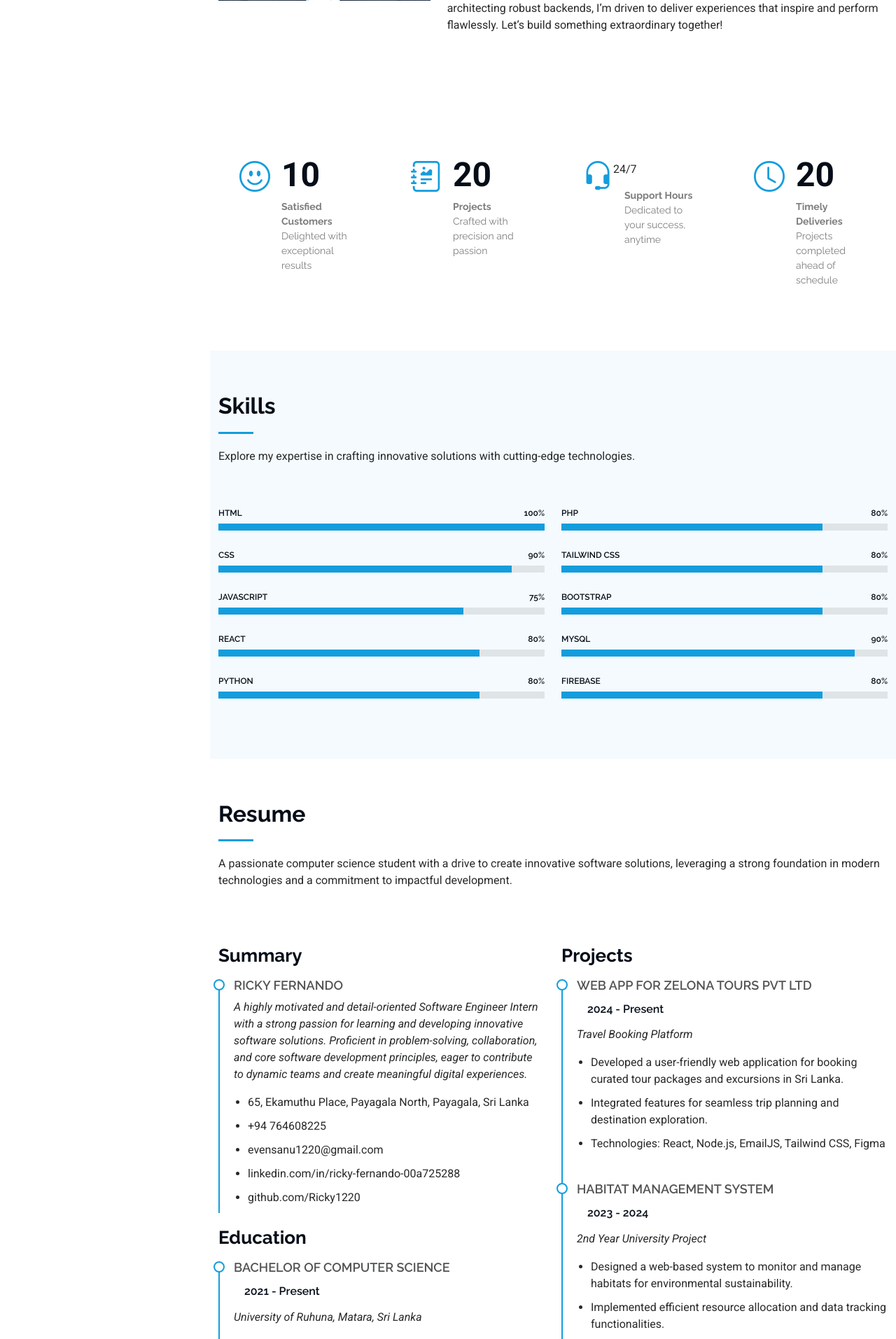
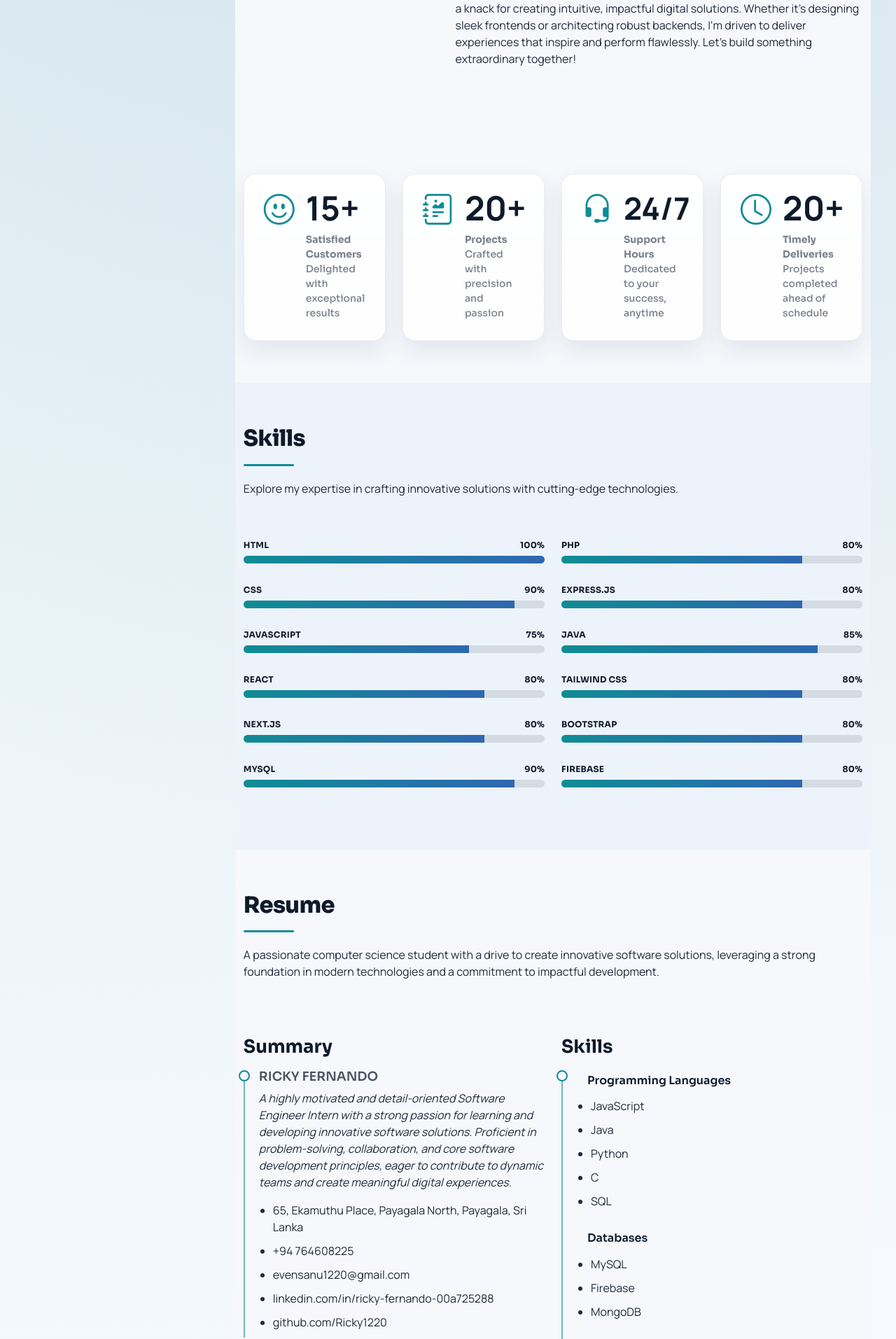
Before and after one commit to Ricky1220/portfolio, a PHP site: page / in a window 1280 px wide. Shown: the part 1483-3396 px from the top of the page at 70% size. Run offline with PHP 8.4, Linux system fonts and the light colour scheme.

Commit message:
Initial portfolio website

```diff
--- a/assets/css/main.css
+++ b/assets/css/main.css
@@ -12,43 +12,55 @@
 --------------------------------------------------------------*/
 /* Fonts */
 :root {
-  --default-font: "Roboto",  system-ui, -apple-system, "Segoe UI", Roboto, "Helvetica Neue", Arial, "Noto Sans", "Liberation Sans", sans-serif, "Apple Color Emoji", "Segoe UI Emoji", "Segoe UI Symbol", "Noto Color Emoji";
-  --heading-font: "Raleway",  sans-serif;
-  --nav-font: "Poppins",  sans-serif;
+  --default-font: "Manrope", system-ui, -apple-system, "Segoe UI", sans-serif;
+  --heading-font: "Sora", sans-serif;
+  --nav-font: "Manrope", sans-serif;
 }
 
 /* Global Colors - The following color variables are used throughout the website. Updating them here will change the color scheme of the entire website */
 :root {
-  --background-color: #ffffff; /* Background color for the entire website, including individual sections */
-  --default-color: #272829; /* Default color used for the majority of the text content across the entire website */
-  --heading-color: #050d18; /* Color for headings, subheadings and title throughout the website */
-  --accent-color: #149ddd; /* Accent color that represents your brand on the website. It's used for buttons, links, and other elements that need to stand out */
-  --surface-color: #ffffff; /* The surface color is used as a background of boxed elements within sections, such as cards, icon boxes, or other elements that require a visual separation from the global background. */
-  --contrast-color: #ffffff; /* Contrast color for text, ensuring readability against backgrounds of accent, heading, or default colors. */
+  --background-color: #f6f8fc;
+  /* Background color for the entire website, including individual sections */
+  --default-color: #1f2a3c;
+  /* Default color used for the majority of the text content across the entire website */
+  --heading-color: #0e1a2b;
+  /* Color for headings, subheadings and title throughout the website */
+  --accent-color: #0f8c95;
+  /* Accent color that represents your brand on the website. It's used for buttons, links, and other elements that need to stand out */
+  --surface-color: #ffffff;
+  /* The surface color is used as a background of boxed elements within sections, such as cards, icon boxes, or other elements that require a visual separation from the global background. */
+  --contrast-color: #ffffff;
+  /* Contrast color for text, ensuring readability against backgrounds of accent, heading, or default colors. */
 }
 
 /* Nav Menu Colors - The following color variables are used specifically for the navigation menu. They are separate from the global colors to allow for more customization options */
 :root {
-  --nav-color: #a8a9b4;  /* The default color of the main navmenu links */
-  --nav-hover-color: #ffffff; /* Applied to main navmenu links when they are hovered over or active */
-  --nav-mobile-background-color: #040b14; /* Used as the background color for mobile navigation menu */
-  --nav-dropdown-background-color: #040b14; /* Used as the background color for dropdown items that appear when hovering over primary navigation items */
-  --nav-dropdown-color: #a8a9b4; /* Used for navigation links of the dropdown items in the navigation menu. */
-  --nav-dropdown-hover-color: #ffffff; /* Similar to --nav-hover-color, this color is applied to dropdown navigation links when they are hovered over. */
+  --nav-color: #b6c0cf;
+  /* The default color of the main navmenu links */
+  --nav-hover-color: #ffffff;
+  /* Applied to main navmenu links when they are hovered over or active */
+  --nav-mobile-background-color: #081321;
+  /* Used as the background color for mobile navigation menu */
+  --nav-dropdown-background-color: #081321;
+  /* Used as the background color for dropdown items that appear when hovering over primary navigation items */
+  --nav-dropdown-color: #b6c0cf;
+  /* Used for navigation links of the dropdown items in the navigation menu. */
+  --nav-dropdown-hover-color: #ffffff;
+  /* Similar to --nav-hover-color, this color is applied to dropdown navigation links when they are hovered over. */
 }
 
 /* Color Presets - These classes override global colors when applied to any section or element, providing reuse of the sam color scheme. */
 
 .light-background {
-  --background-color: #f4fafd;
+  --background-color: #edf3fa;
   --surface-color: #ffffff;
 }
 
 .dark-background {
-  --background-color: #040b14;
+  --background-color: #081321;
   --default-color: #ffffff;
   --heading-color: #ffffff;
-  --surface-color: #151f2b;
+  --surface-color: #18263a;
   --contrast-color: #ffffff;
 }
 
@@ -64,6 +76,10 @@ body {
   color: var(--default-color);
   background-color: var(--background-color);
   font-family: var(--default-font);
+  background-image:
+    radial-gradient(circle at 8% 10%, rgba(15, 140, 149, 0.11), transparent 35%),
+    radial-gradient(circle at 82% 5%, rgba(22, 57, 124, 0.1), transparent 30%),
+    linear-gradient(180deg, #f8fbff 0%, #f3f7fc 100%);
 }
 
 a {
@@ -210,10 +231,17 @@ h6 {
   .header~main,
   .header~#footer {
     margin-left: 300px;
+    padding-inline: clamp(24px, 2.8vw, 52px);
   }
 }
 
 @media (max-width: 1199px) {
+
+  .main,
+  #footer {
+    padding-inline: 14px;
+  }
+
   .header {
     left: -100%;
   }
@@ -518,21 +548,23 @@ section,
 
 .section-title h2 {
   font-size: 32px;
-  font-weight: 700;
+  font-weight: 800;
   margin-bottom: 20px;
   padding-bottom: 20px;
   position: relative;
+  letter-spacing: -0.02em;
 }
 
 .section-title h2:after {
   content: "";
   position: absolute;
   display: block;
-  width: 50px;
+  width: 72px;
   height: 3px;
   background: var(--accent-color);
   left: 0;
   bottom: 0;
+  border-radius: 4px;
 }
 
 .section-title p {
@@ -652,8 +695,12 @@ section,
 # Stats Section
 --------------------------------------------------------------*/
 .stats .stats-item {
-  padding: 30px;
+  padding: 28px;
   width: 100%;
+  border-radius: 18px;
+  background: linear-gradient(180deg, rgba(255, 255, 255, 0.92) 0%, rgba(255, 255, 255, 0.8) 100%);
+  border: 1px solid rgba(14, 26, 43, 0.08);
+  box-shadow: 0 14px 32px rgba(22, 44, 75, 0.09);
 }
 
 .stats .stats-item i {
@@ -673,6 +720,10 @@ section,
   margin-left: 60px;
 }
 
+.stats .stats-item .purecounter[data-purecounter-suffix="+"]::after {
+  content: "+";
+}
+
 .stats .stats-item p {
   color: color-mix(in srgb, var(--default-color), transparent 40%);
   padding: 15px 0 0 0;
@@ -681,11 +732,20 @@ section,
   font-size: 14px;
 }
 
+.stats .stats-item .text-value {
+  color: var(--heading-color);
+  font-size: 44px;
+  line-height: 40px;
+  display: block;
+  font-weight: 700;
+  margin-left: 60px;
+}
+
 /*--------------------------------------------------------------
 # Skills Section
 --------------------------------------------------------------*/
 .skills .progress {
-  height: 60px;
+  height: 64px;
   display: block;
   background: none;
   border-radius: 0;
@@ -697,8 +757,9 @@ section,
   margin: 0 0 6px 0;
   text-transform: uppercase;
   display: block;
-  font-weight: 600;
+  font-weight: 700;
   font-family: var(--heading-font);
+  letter-spacing: 0.02em;
 }
 
 .skills .progress .skill .val {
@@ -707,15 +768,17 @@ section,
 }
 
 .skills .progress-bar-wrap {
-  background: color-mix(in srgb, var(--default-color), transparent 90%);
-  height: 10px;
+  background: color-mix(in srgb, var(--default-color), transparent 88%);
+  height: 11px;
+  border-radius: 999px;
+  overflow: hidden;
 }
 
 .skills .progress-bar {
   width: 1px;
-  height: 10px;
+  height: 11px;
   transition: 0.9s;
-  background-color: var(--accent-color);
+  background: linear-gradient(90deg, #0f8c95 0%, #2f67b0 100%);
 }
 
 /*--------------------------------------------------------------
@@ -732,7 +795,7 @@ section,
 .resume .resume-item {
   padding: 0 0 20px 20px;
   margin-top: -2px;
-  border-left: 2px solid var(--accent-color);
+  border-left: 2px solid rgba(15, 140, 149, 0.6);
   position: relative;
 }
 
--- a/index.html
+++ b/index.html
@@ -131,8 +73,8 @@
       <div class="container" data-aos="fade-up" data-aos-delay="100">
         <h2>Ricky Fernando</h2>
         <p>I'm <span class="typed"
-            data-typed-items="Software-Engineer,Web Developer,System Developer, Freelancer">Software-Engineer</span><span
-            class="typed-cursor typed-cursor--blink" aria-hidden="true"></span></p>
+            data-typed-items="a Software Engineer, a Web Developer, a System Developer, a Freelancer">a Software
+            Engineer</span><span class="typed-cursor typed-cursor--blink" aria-hidden="true"></span></p>
       </div>
     </section><!-- /Hero Section -->
 
@@ -188,12 +130,12 @@
     <!-- Stats Section -->
     <section id="stats" class="stats section">
       <div class="container" data-aos="fade-up" data-aos-delay="100">
-        <div class="row gy-4">
+        <div class="row g-4">
           <div class="col-lg-3 col-md-6">
             <div class="stats-item">
               <i class="bi bi-emoji-smile"></i>
-              <span data-purecounter-start="0" data-purecounter-end="10" data-purecounter-duration="1"
-                class="purecounter"></span>
+              <span data-purecounter-start="0" data-purecounter-end="15" data-purecounter-duration="1"
+                data-purecounter-suffix="+" class="purecounter"></span>
               <p><strong>Satisfied Customers</strong> <span>Delighted with exceptional results</span></p>
             </div>
           </div><!-- End Stats Item -->
@@ -262,9 +204,16 @@
               </div>
             </div><!-- End Skills Item -->
             <div class="progress">
-              <span class="skill"><span>Python</span> <i class="val">80%</i></span>
+              <span class="skill"><span>Next.js</span> <i class="val">80%</i></span>
               <div class="progress-bar-wrap">
                 <div class="progress-bar" role="progressbar" aria-valuenow="80" aria-valuemin="0" aria-valuemax="100">
+                </div>
+              </div>
+            </div><!-- End Skills Item -->
+            <div class="progress">
+              <span class="skill"><span>MySQL</span> <i class="val">90%</i></span>
+              <div class="progress-bar-wrap">
+                <div class="progress-bar" role="progressbar" aria-valuenow="90" aria-valuemin="0" aria-valuemax="100">
                 </div>
               </div>
             </div><!-- End Skills Item -->
@@ -274,6 +223,20 @@
               <span class="skill"><span>PHP</span> <i class="val">80%</i></span>
               <div class="progress-bar-wrap">
                 <div class="progress-bar" role="progressbar" aria-valuenow="80" aria-valuemin="0" aria-valuemax="100">
+                </div>
+              </div>
+            </div><!-- End Skills Item -->
+            <div class="progress">
+              <span class="skill"><span>Express.js</span> <i class="val">80%</i></span>
+              <div class="progress-bar-wrap">
+                <div class="progress-bar" role="progressbar" aria-valuenow="80" aria-valuemin="0" aria-valuemax="100">
+                </div>
+              </div>
+            </div><!-- End Skills Item -->
+            <div class="progress">
+              <span class="skill"><span>Java</span> <i class="val">85%</i></span>
+              <div class="progress-bar-wrap">
+                <div class="progress-bar" role="progressbar" aria-valuenow="85" aria-valuemin="0" aria-valuemax="100">
                 </div>
               </div>
             </div><!-- End Skills Item -->
@@ -400,71 +359,6 @@
                 <li>Microservices</li>
               </ul>
             </div><!-- End Resume Item -->
-          </div>
-          <div class="col-lg-6" data-aos="fade-up" data-aos-delay="200">
-            <h3 class="resume-title">Projects</h3>
-            <div class="resume-item">
-              <h4>Web App for Zelona Tours PVT LTD</h4>
-              <h5>2024 - Present</h5>
-              <p><em>Travel Booking Platform</em></p>
-              <ul>
-                <li>Developed a user-friendly web application for booking curated tour packages and excursions in Sri
-                  Lanka.</li>
-                <li>Integrated features for seamless trip planning and destination exploration.</li>
-                <li>Technologies: React, Node.js, EmailJS, Tailwind CSS, Figma</li>
-              </ul>
-            </div><!-- End Resume Item -->
-            <div class="resume-item">
-              <h4>Habitat Management System</h4>
-              <h5>2023 - 2024</h5>
-              <p><em>2nd Year University Project</em></p>
-              <ul>
-                <li>Designed a web-based system to monitor and manage habitats for environmental sustainability.</li>
-                <li>Implemented efficient resource allocation and data tracking functionalities.</li>
-                <li>Technologies: Java, JavaFX, MySQL</li>
-              </ul>
-            </div><!-- End Resume Item -->
-            <div class="resume-item">
-              <h4>Web App for Cinnamon Mantra Ayurveda Spa & Luxury Villa</h4>
-              <h5>2024</h5>
-              <p><em>Spa and Villa Booking Platform</em></p>
-              <ul>
-                <li>Created a seamless booking platform for spa treatments and luxury villa stays.</li>
-                <li>Focused on delivering a serene and holistic user experience.</li>
-                <li>Technologies: React+Vite, Node.js, EmailJS, Bootstrap, Figma, Elfsight</li>
-              </ul>
-            </div><!-- End Resume Item -->
-            <div class="resume-item">
-              <h4>Management System for Hiru Resorts</h4>
-              <h5>2024</h5>
-              <p><em>Hotel Management System</em></p>
-              <ul>
-                <li>Developed a comprehensive system enabling seamless management of hotel operations with full CRUD
-                  functionality.</li>
-                <li>Designed to enhance efficiency, automate processes, and improve the overall guest experience.</li>
-                <li>Technologies: HTML, PHP, MySQL, Heroku Hosting, Microservices, Bootstrap</li>
-              </ul>
-            </div><!-- End Resume Item -->
-            <div class="resume-item">
-              <h4>Guest Registration and Billing System for Hotel Bougainvilla</h4>
-              <h5>2024</h5>
-              <p><em>Hotel Operations System</em></p>
-              <ul>
-                <li>Built a system to streamline guest registration and billing processes for improved operational
-                  efficiency.</li>
-                <li>Technologies: HTML, CSS, JavaScript, PHP, MySQL</li>
-              </ul>
-            </div><!-- End Resume Item -->
-            <div class="resume-item">
-              <h4>Medical Centre System for Ruhunu Medi Care to Dr. Daminda</h4>
-              <h5>2024</h5>
-              <p><em>Healthcare Management System</em></p>
-              <ul>
-                <li>Developed a system to manage medical centre operations, enhancing patient care and administrative
-                  workflows.</li>
-                <li>Technologies: HTML, CSS, JavaScript, PHP, MySQL</li>
-              </ul>
-            </div><!-- End Resume Item -->
             <h3 class="resume-title">Extracurricular Activities & Certificates</h3>
             <div class="resume-item">
               <h4>Inter Faculty Hackathon (INSURGEX 1.0)</h4>
@@ -494,8 +388,6 @@
             <li data-filter="*" class="filter-active">All</li>
             <li data-filter=".filter-websites">Websites</li>
             <li data-filter=".filter-systems">Systems</li>
-            <li data-filter=".filter-business-profiles">Business Profiles</li>
-            <li data-filter=".filter-flyers">Flyers</li>
           </ul><!-- End Portfolio Filters -->
           <div class="row gy-4 isotope-container" data-aos="fade-up" data-aos-delay="200">
             <div class="col-lg-4 col-md-6 portfolio-item isotope-item filter-websites">
@@ -537,16 +500,15 @@
                 </div>
               </div>
             </div><!-- End Portfolio Item -->
-            <div class="col-lg-4 col-md-6 portfolio-item isotope-item filter-systems">
+            <div class="col-lg-4 col-md-6 portfolio-item isotope-item filter-websites">
               <div class="portfolio-content h-100">
-                <img src="assets/img/portfolio/DDBE6CBC-0F1D-40A3-9BFE-9E6179EEDCBB_1_105_c.jpeg" class="img-fluid"
-                  alt="">
+                <img src="assets/img/portfolio/logo-orange.svg" class="img-fluid" alt="">
                 <div class="portfolio-info">
-                  <h4>Hiru Resorts Management System</h4>
-                  <p>A comprehensive hotel management system with full CRUD functionality.</p>
-                  <a href="assets/img/portfolio/DDBE6CBC-0F1D-40A3-9BFE-9E6179EEDCBB_1_105_c.jpeg"
-                    title="Hiru Resorts Management System" data-gallery="portfolio-gallery-systems"
-                    class="glightbox preview-link"><i class="bi bi-zoom-in"></i></a>
+                  <h4>Hiru Resorts Website</h4>
+                  <p>A hotel website designed for showcasing services, rooms, and booking details.</p>
+                  <a href="assets/img/portfolio/logo-orange.svg" title="Hiru Resorts Website"
+                    data-gallery="portfolio-gallery-websites" class="glightbox preview-link"><i
+                      class="bi bi-zoom-in"></i></a>
                 </div>
               </div>
             </div><!-- End Portfolio Item -->
@@ -575,37 +537,41 @@
                 </div>
               </div>
             </div><!-- End Portfolio Item -->
-            <div class="col-lg-4 col-md-6 portfolio-item isotope-item filter-business-profiles">
+            <div class="col-lg-4 col-md-6 portfolio-item isotope-item filter-systems">
               <div class="portfolio-content h-100">
-                <img src="assets/img/portfolio/business-profile-1.jpg" class="img-fluid" alt="">
+                <img src="assets/img/portfolio/Screenshot 2026-03-16 at 09.39.10.png" class="img-fluid" alt="">
                 <div class="portfolio-info">
-                  <h4>Business Profile 1</h4>
-                  <p>A professional digital profile showcasing a company’s services and identity.</p>
-                  <a href="assets/img/portfolio/business-profile-1.jpg" title="Business Profile 1"
-                    data-gallery="portfolio-gallery-business-profiles" class="glightbox preview-link"><i
-                      class="bi bi-zoom-in"></i></a>
-                </div>
-              </div>
-            </div><!-- End Portfolio Item -->
-            <div class="col-lg-4 col-md-6 portfolio-item isotope-item filter-flyers">
-              <div class="portfolio-content h-100">
-                <img src="assets/img/portfolio/flyer-1.jpg" class="img-fluid" alt="">
-                <div class="portfolio-info">
-                  <h4>Flyer 1</h4>
-                  <p>A vibrant flyer designed to promote events and attract attention.</p>
-                  <a href="assets/img/portfolio/flyer-1.jpg" title="Flyer 1" data-gallery="portfolio-gallery-flyers"
+                  <h4>Hiru Resorts Stock Management Inventory System</h4>
+                  <p>An inventory solution for stock tracking, updates, and reporting workflows.</p>
+                  <a href="assets/img/portfolio/Screenshot 2026-03-16 at 09.39.10.png"
+                    title="Hiru Resorts Stock Management Inventory System" data-gallery="portfolio-gallery-systems"
                     class="glightbox preview-link"><i class="bi bi-zoom-in"></i></a>
                 </div>
               </div>
             </div><!-- End Portfolio Item -->
-            <div class="col-lg-4 col-md-6 portfolio-item isotope-item filter-flyers">
+            <div class="col-lg-4 col-md-6 portfolio-item isotope-item filter-systems">
               <div class="portfolio-content h-100">
-                <img src="assets/img/portfolio/flyer-2.jpg" class="img-fluid" alt="">
+                <img src="assets/img/portfolio/Screenshot 2026-03-16 at 09.42.06.png" class="img-fluid" alt="">
                 <div class="portfolio-info">
-                  <h4>Flyer 2</h4>
-                  <p>An eye-catching flyer crafted for marketing campaigns and promotions.</p>
-                  <a href="assets/img/portfolio/flyer-2.jpg" title="Flyer 2" data-gallery="portfolio-gallery-flyers"
+                  <h4>Dara Gems Products Management Inventory System</h4>
+                  <p>A product inventory platform to manage gem items, quantities, and stock movement.</p>
+                  <a href="assets/img/portfolio/Screenshot 2026-03-16 at 09.42.06.png"
+                    title="Dara Gems Products Management Inventory System" data-gallery="portfolio-gallery-systems"
                     class="glightbox preview-link"><i class="bi bi-zoom-in"></i></a>
+                </div>
+              </div>
+            </div><!-- End Portfolio Item -->
+            <div class="col-lg-4 col-md-6 portfolio-item isotope-item filter-systems">
+              <div class="portfolio-content h-100">
+                <img src="assets/img/portfolio/469451997_1134656228663250_1044735351319028687_n.jpg" class="img-fluid"
+                  alt="">
+                <div class="portfolio-info">
+                  <h4>School Management System for Wisdom International College</h4>
+                  <p>A full school operations system for student records, administration, and reporting.</p>
+                  <a href="assets/img/portfolio/469451997_1134656228663250_1044735351319028687_n.jpg"
+                    title="School Management System for Wisdom International College"
+                    data-gallery="portfolio-gallery-systems" class="glightbox preview-link"><i
+                      class="bi bi-zoom-in"></i></a>
                 </div>
               </div>
             </div><!-- End Portfolio Item -->
@@ -622,7 +588,7 @@
           dedicated to providing top-notch services that drive success and growth for your business.</p>
       </div><!-- End Section Title -->
       <div class="container">
-        <div class="row gy-4">
+        <div class="row g-4">
           <div class="col-lg-4 col-md-6 service-item d-flex" data-aos="fade-up" data-aos-delay="100">
             <div class="icon flex-shrink-0"><i class="bi bi-briefcase"></i></div>
             <div>
```
Also changed, not shown: other parts of assets/css/main.css (+194 -30 lines), other parts of index.html (+78 -69 lines), assets/img/portfolio/0_rLwbI8vliNclqArx.jpg (added), assets/img/portfolio/3.jpg (added), assets/img/portfolio/469451997_1134656228663250_1044735351319028687_n.jpg (added), assets/img/portfolio/Screenshot 2026-03-16 at 09.39.10.png (added), assets/img/portfolio/Screenshot 2026-03-16 at 09.42.06.png (added), assets/img/portfolio/image.ef2ebec8531c9e20ae71.png (added), assets/img/portfolio/logo 3.png (added), assets/img/portfolio/logo-orange.svg (added), assets/img/portfolio/logo.jpeg (added), assets/img/portfolio/p.png (added), 1 other file.
